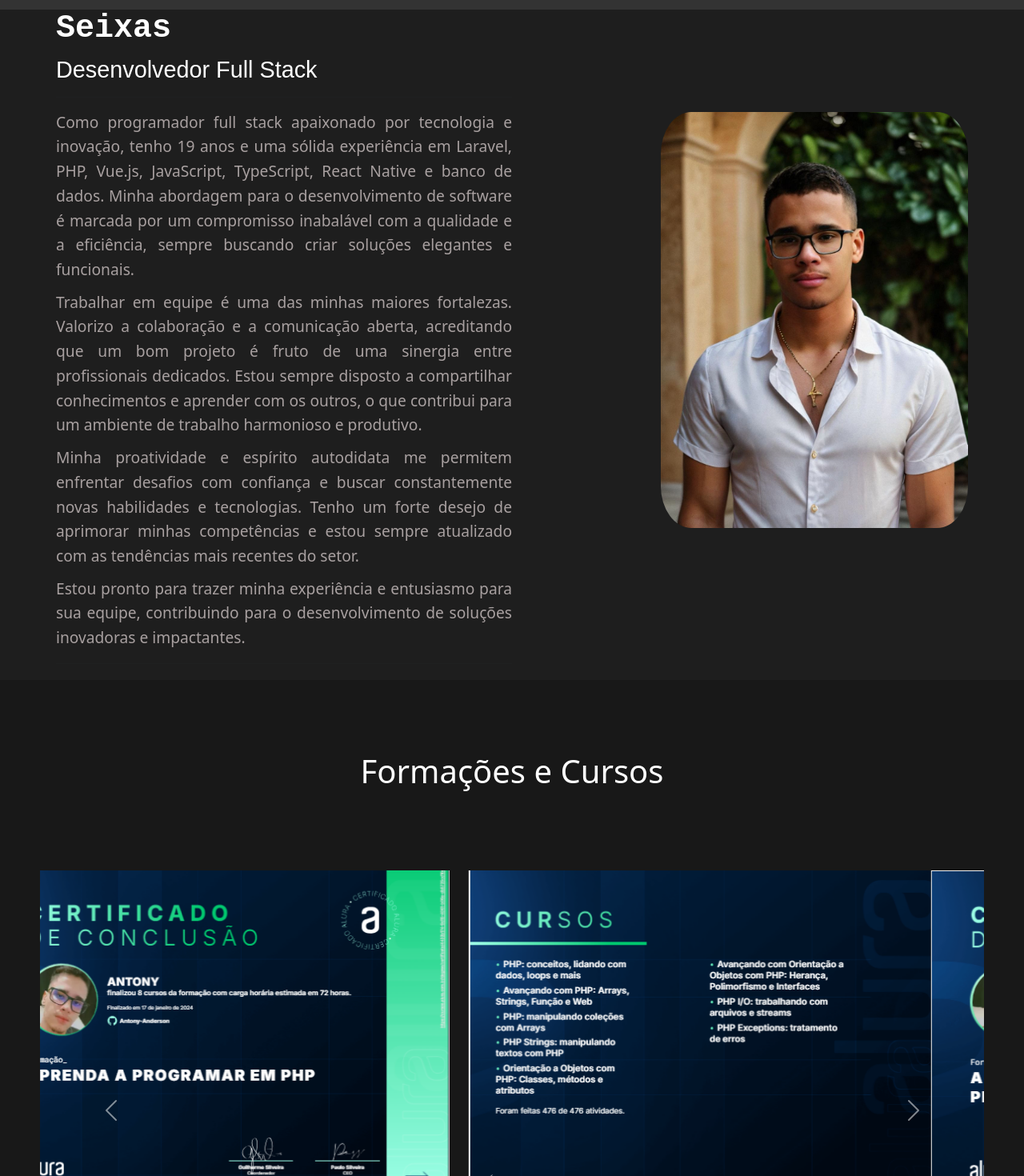
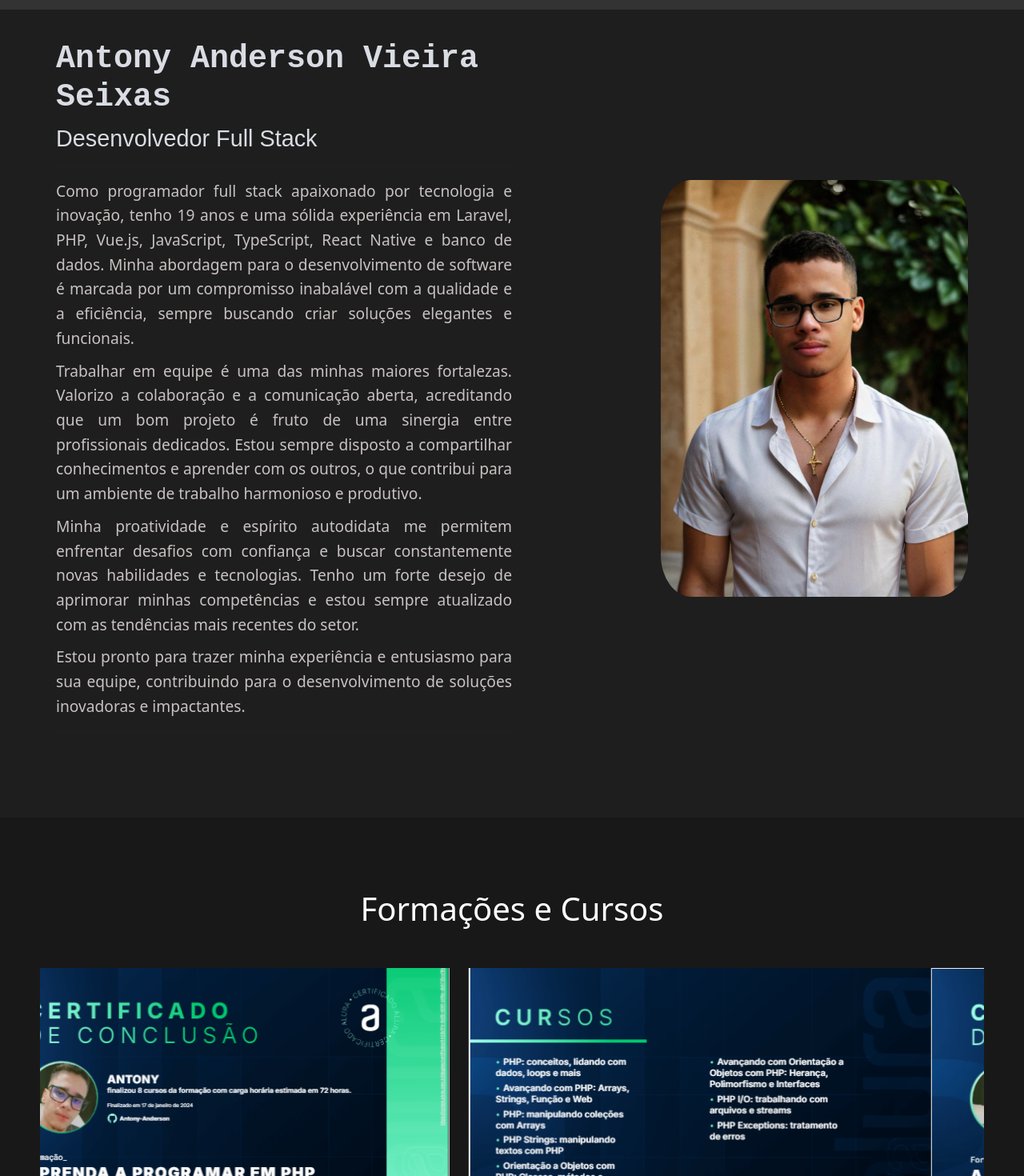
Before and after one commit to Antony-Anderson/portifolio, a Vue app: page / in a window 1280 px wide. Shown: the part 60-1530 px from the top of the page at 80% size. Built offline with nearby package versions, Linux system fonts and the light colour scheme.

Commit message:
mudançans apresentação

```diff
--- a/src/components/Apresentacao.vue
+++ b/src/components/Apresentacao.vue
@@ -1,4 +1,5 @@
 <template>
+    <div class="main-container">
         <div class="profile-container">
             <div class="profile-info">
                 <h1 class="profile-name">Antony Anderson Vieira Seixas</h1>
@@ -20,17 +21,29 @@
             </div>
             <img src="../assets/images/perfil.jpeg" alt="Foto de Antony" class="profile-img">
         </div>
+    </div>
 </template>
 
 <style scoped>
+    .main-container {
+        display: flex;
+        flex-direction: column;
+        justify-content: center;
+        align-items: center;
+        min-height: 100vh;
+        padding: 20px;
+        box-sizing: border-box;
+    }
+
     .profile-container {
         display: flex;
         flex-direction: row;
         justify-content: space-between;
         align-items: center;
-        height: 100vh;
-        padding: 20px;
-        gap: 20px;
+        width: 100%;
+        max-width: 1200px; /* Ajuste a largura máxima conforme necessário */
+        margin: 20px 0; /* Margens superior e inferior */
+        box-sizing: border-box;
     }
 
     .profile-info {
@@ -52,11 +65,11 @@
         margin: 10px 0;
         font-family: 'Courier New', Courier, monospace;
         font-weight: 700;
-        color: white;
+        color: #d9dce3;
     }
 
     .profile-title {
-        color: white;
+        color: #d9dce3;
         font-size: 1.8rem;
         margin: 10px 0;
         font-family: 'Copperplate', fantasy;
@@ -64,7 +77,7 @@
 
     .profile-description {
         font-size: 1.2rem;
-        color: rgb(168, 160, 160);
+        color: rgb(201, 194, 194);
         margin: 10px 0;
         line-height: 1.6;
         text-align: justify;
@@ -74,8 +87,8 @@
         .profile-container {
             flex-direction: column;
             align-items: center;
-            height: auto;
-            text-align: center;
+            width: 100%;
+            margin: 10px 0; /* Ajuste para telas menores */
         }
 
         .profile-info {
--- a/src/components/Formacoes.vue
+++ b/src/components/Formacoes.vue
@@ -40,53 +40,58 @@
                         </div>
                     </div>
                 </div>
+                <!-- Slide 4 -->
                 <div class="carousel-item">
                     <div class="row">
                         <div class="col">
-                            <img src="../assets/images/certificados/laravel.png" class="d-block w-100" alt="Imagem 5">
+                            <img src="../assets/images/certificados/laravel.png" class="d-block w-100" alt="Imagem 7">
                         </div>
                         <div class="col">
-                            <img src="../assets/images/certificados/laravel-verso.png" class="d-block w-100" alt="Imagem 6">
+                            <img src="../assets/images/certificados/laravel-verso.png" class="d-block w-100" alt="Imagem 8">
                         </div>
                     </div>
                 </div>
+                <!-- Slide 5 -->
                 <div class="carousel-item">
                     <div class="row">
                         <div class="col">
-                            <img src="../assets/images/certificados/typescript.png" class="d-block w-100" alt="Imagem 5">
+                            <img src="../assets/images/certificados/typescript.png" class="d-block w-100" alt="Imagem 9">
                         </div>
                         <div class="col">
-                            <img src="../assets/images/certificados/typescript-verso.png" class="d-block w-100" alt="Imagem 6">
+                            <img src="../assets/images/certificados/typescript-verso.png" class="d-block w-100" alt="Imagem 10">
                         </div>
                     </div>
                 </div>
+                <!-- Slide 6 -->
                 <div class="carousel-item">
                     <div class="row">
                         <div class="col">
-                            <img src="../assets/images/certificados/vue.png" class="d-block w-100" alt="Imagem 5">
+                            <img src="../assets/images/certificados/vue.png" class="d-block w-100" alt="Imagem 11">
                         </div>
                         <div class="col">
-                            <img src="../assets/images/certificados/vue-verso.png" class="d-block w-100" alt="Imagem 6">
+                            <img src="../assets/images/certificados/vue-verso.png" class="d-block w-100" alt="Imagem 12">
                         </div>
                     </div>
                 </div>
+                <!-- Slide 7 -->
                 <div class="carousel-item">
                     <div class="row">
                         <div class="col">
-                            <img src="../assets/images/certificados/sql.png" class="d-block w-100" alt="Imagem 5">
+                            <img src="../assets/images/certificados/sql.png" class="d-block w-100" alt="Imagem 13">
                         </div>
                         <div class="col">
-                            <img src="../assets/images/certificados/sql-verso.png" class="d-block w-100" alt="Imagem 6">
+                            <img src="../assets/images/certificados/sql-verso.png" class="d-block w-100" alt="Imagem 14">
                         </div>
                     </div>
                 </div>
+                <!-- Slide 8 -->
                 <div class="carousel-item">
                     <div class="row">
                         <div class="col">
-                            <img src="../assets/images/certificados/javascript-cv.png" class="d-block w-100" alt="Imagem 5">
+                            <img src="../assets/images/certificados/javascript-cv.png" class="d-block w-100" alt="Imagem 15">
                         </div>
                         <div class="col">
-                            <img src="../assets/images/certificados/javascript-cv.png" class="d-block w-100" alt="Imagem 5">
+                            <img src="../assets/images/certificados/javascript-cv.png" class="d-block w-100" alt="Imagem 16">
                         </div>
                     </div>
                 </div>
@@ -109,19 +114,49 @@
         color: white;
         margin-top: 30px;
         text-align: center;
-        margin-bottom: 100px;
+        margin-bottom: 50px; /* Ajustado para menor espaçamento inferior */
     }
+
     .carousel-inner {
         max-width: 1200px;
         height: 600px;
         margin: 0 auto;
+        position: relative; /* Necessário para posicionar os botões corretamente */
     }
+
     .carousel-item {
         height: 100%;
     }
+
     .carousel-item img {
         width: 100%;
         height: 100%;
         object-fit: cover;
     }
+
+    .carousel-control-prev, .carousel-control-next {
+        width: 5%; /* Ajuste a largura dos botões */
+        top: 50%; /* Centraliza verticalmente os botões */
+        transform: translateY(-50%); /* Ajusta a posição vertical dos botões */
+    }
+
+    .carousel-control-prev {
+        left: 0;
+    }
+
+    .carousel-control-next {
+        right: 0;
+    }
+
+    @media (max-width: 768px) {
+        .carousel-control-prev, .carousel-control-next {
+            width: 10%; /* Largura maior dos botões em telas menores */
+        }
+    }
+
+    @media (max-width: 480px) {
+        .carousel-control-prev, .carousel-control-next {
+            width: 15%; /* Largura ainda maior dos botões em telas muito pequenas */
+        }
+    }
 </style>
```
Lines whose indentation alone changed are shown as unchanged.
